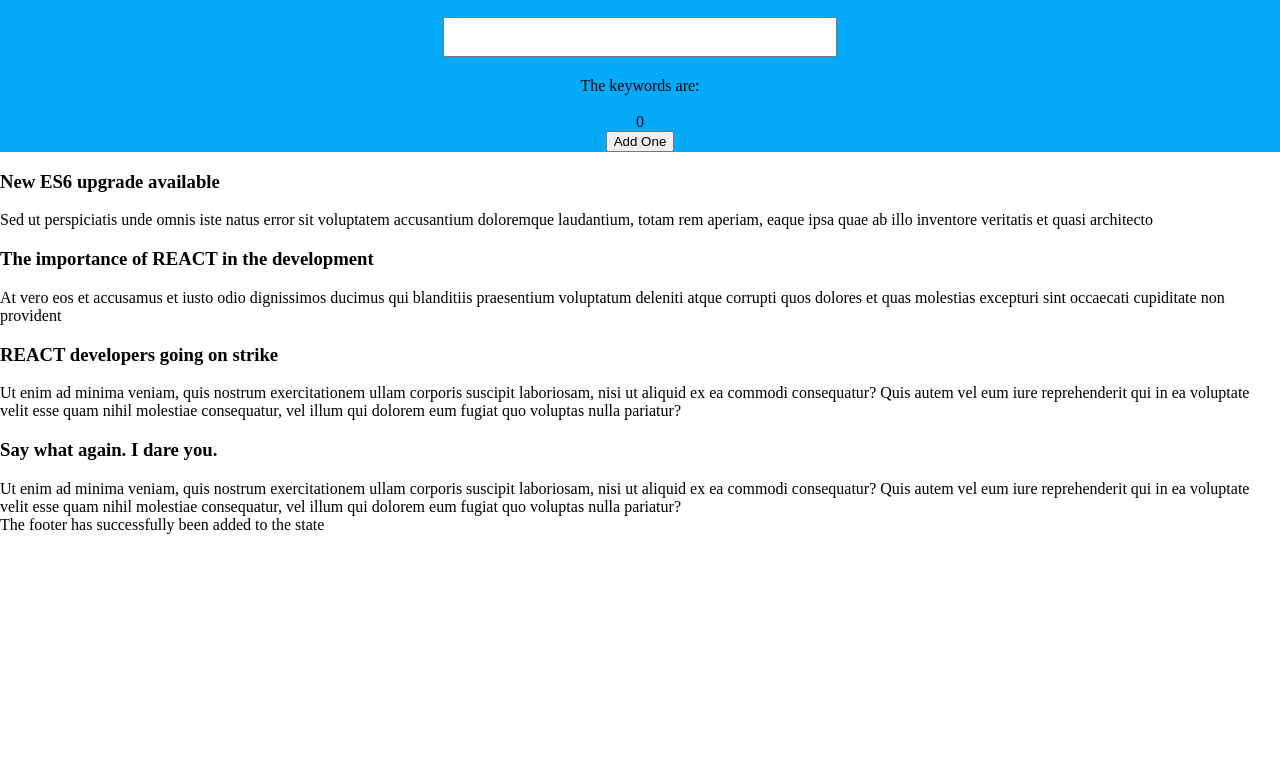
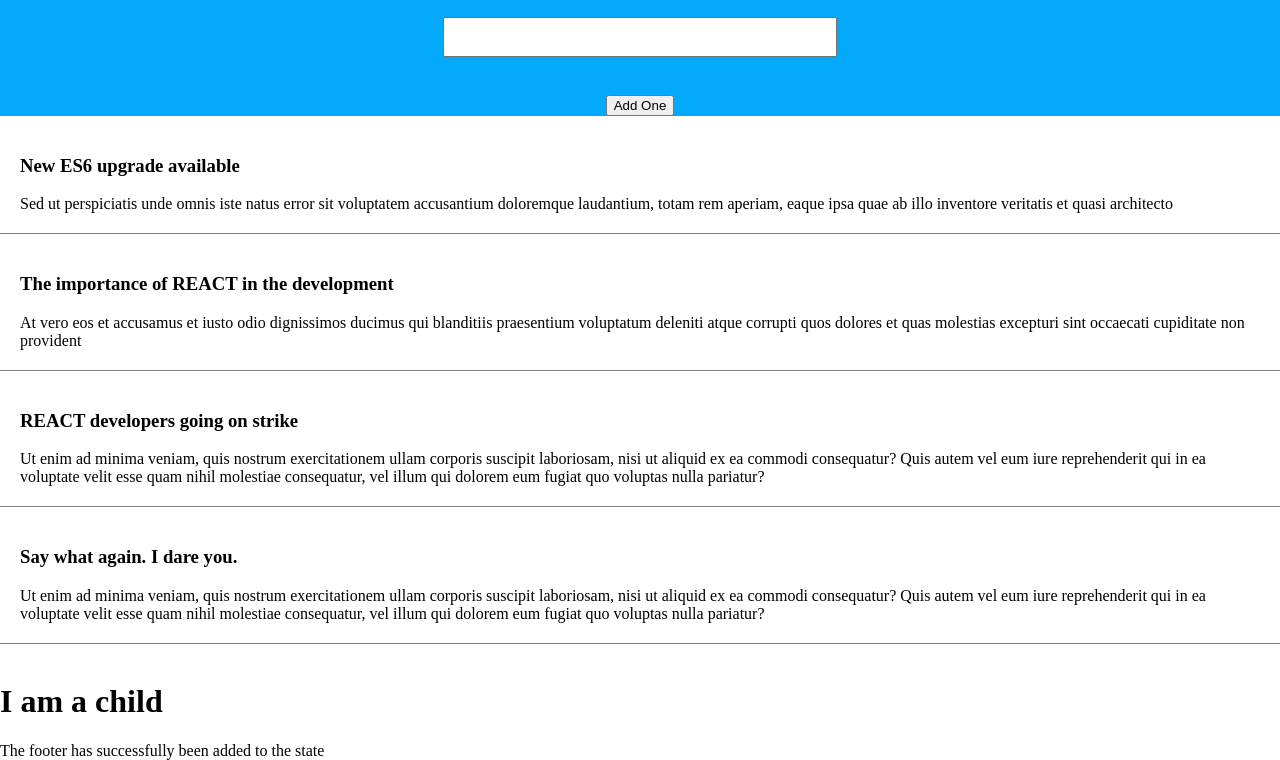
Before and after one commit to jpitman1010/LearningReact, a React app: page / in a window 1280 px wide. Shown: the part 74-834 px from the top of the page. Before the commit the page ends 800 px from the top, so only its background shows below. Built offline with nearby package versions, Linux system fonts and the light colour scheme.

Commit message:
React Children

```diff
--- a/public/style.css
+++ b/public/style.css
@@ -20,3 +20,10 @@ header input{
     margin:20px;
 
 }
+
+
+.news_item {
+    padding:20px;
+    box-sizing: border-box;
+    border-bottom: 1px solid grey;
+}
--- a/src/components/header.js
+++ b/src/components/header.js
@@ -201,14 +201,80 @@ import React, { Component } from 'react';
 // export default Header;
 
 
+// class Header extends Component {
+
+//     state = {
+//         name: 'Julie',
+//         title: 'The keywords are:',
+//         keywords: [],
+//         //it will grab the target.value from event below, and it will display it in the div calling it below (this.state.title)
+//         count:0
+//     }
+
+
+//     inputChangeHandler = (event) => {
+//         this.setState({
+//             keywords: event.target.value
+//         })
+//     }
+//     //passing through event will allow for you to capture the target value (what is typed into input)
+//     //to pass through two things through method, use , after event and then below in return, add (e) => before this.inputChangeHandler(e,'name-anyString')
+//     //this will console log both the event and the name being passed through the method
+
+//     addOne(){
+//         // this.setState({count: this.state.count +1})   OR
+//         this.setState((state,props) => ({
+//             count:this.state.count + 1
+//         }))
+//         //the second way we can access the state here and ALSO access props
+//     }
+
+
+
+//     render() {
+//         //within render method, you can add in console.log's, const/let and set variaables;
+//         //etc...
+//         console.log(this.state)
+
+//     return (
+//         <header
+//             // onClick={()=> console.log("I was clicked") }
+//             //this will have console show each time the logo is clicked
+//         >
+
+//             <div className="logo">
+//                 Logo
+//             </div>
+//             <input
+//                 onChange={this.inputChangeHandler}
+//             />
+//             <div>{this.state.title}</div>
+//             <div>{this.state.keywords}</div>
+//             <br/>
+//             <div>{this.state.count}</div>
+//             <button onClick={() => this.addOne() }>Add One</button>
+
+
+//         </header>
+//     )
+// }
+
+// }
+
+
+
+
+// export default Header;
+
+
+
+
+
 class Header extends Component {
 
     state = {
-        name: 'Julie',
-        title: 'The keywords are:',
-        keywords: [],
-        //it will grab the target.value from event below, and it will display it in the div calling it below (this.state.title)
-        count:0
+
+        keywords: '',
     }
 
 
@@ -217,24 +283,10 @@ class Header extends Component {
             keywords: event.target.value
         })
     }
-    //passing through event will allow for you to capture the target value (what is typed into input)
-    //to pass through two things through method, use , after event and then below in return, add (e) => before this.inputChangeHandler(e,'name-anyString')
-    //this will console log both the event and the name being passed through the method
-
-    addOne(){
-        // this.setState({count: this.state.count +1})   OR
-        this.setState((state,props) => ({
-            count:this.state.count + 1
-        }))
-        //the second way we can access the state here and ALSO access props
-    }
 
 
 
     render() {
-        //within render method, you can add in console.log's, const/let and set variaables;
-        //etc...
-        console.log(this.state)
 
     return (
         <header
--- a/src/components/news_list.js
+++ b/src/components/news_list.js
@@ -41,6 +41,7 @@ const NewsList = (props) => {
     return (
         <>
         { news }
+        {props.children}
         </>
     )
 }
--- a/src/index.js
+++ b/src/index.js
@@ -72,9 +72,11 @@ class App extends Component {
         return(
             <>
                 <Header/>
-                <NewsList
-                    news={news}
-                />
+                <NewsList news={news}>
+                    <br/>
+                    <h1>I am a child</h1>
+
+                </NewsList>
                 <Footer footerText={footerText}/>
             </>
             )
```
Also changed, not shown: Help.txt (+7 -0 lines), 1 other file.
